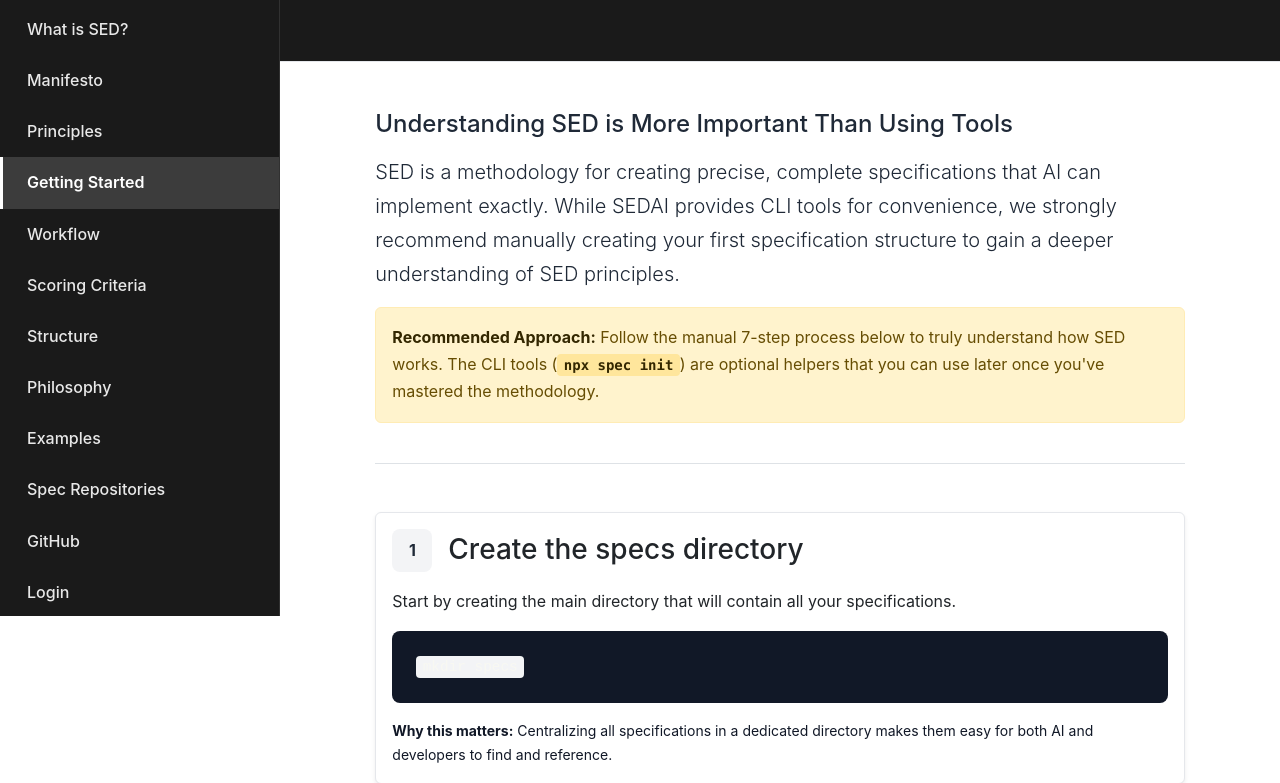
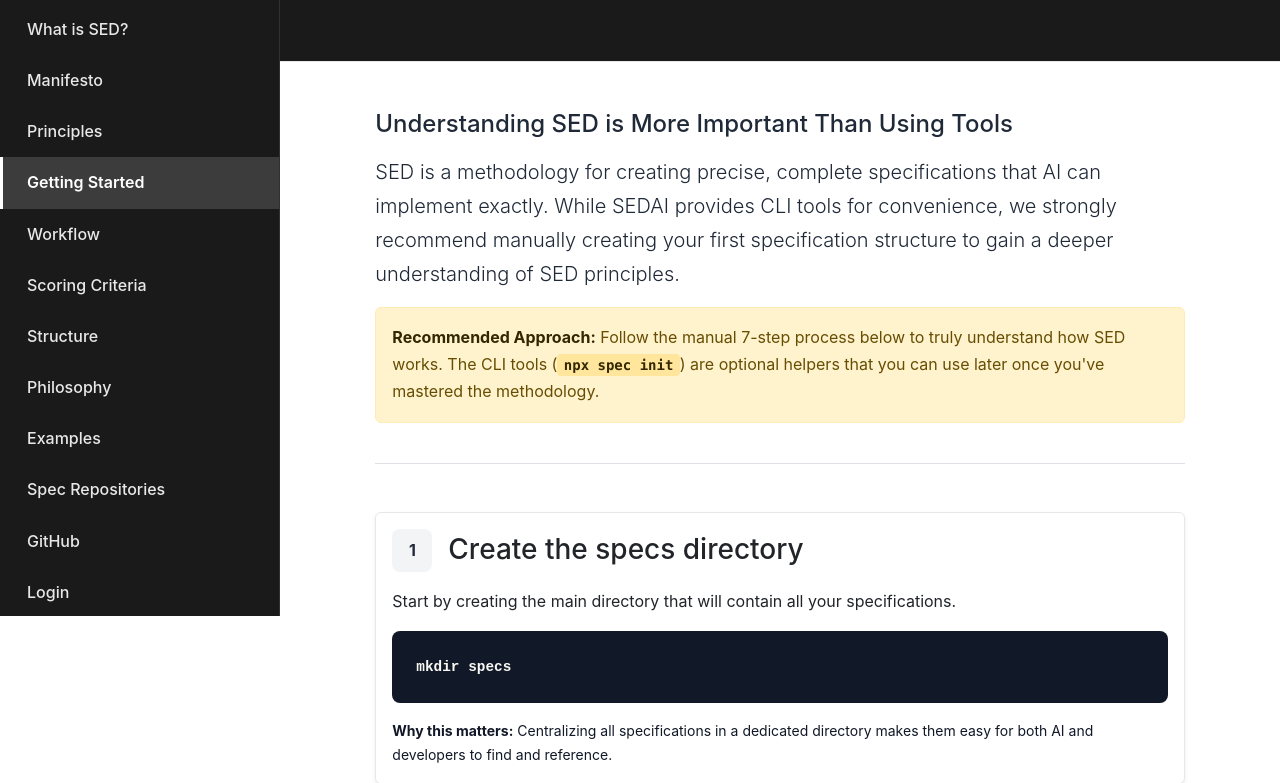
Before and after one commit to thruthesky/sedai, a website: page sedai-homepage/getting-started.html in a window 1280 px wide. Shown: the part 184-967 px from the top of the page. Drawn offline with nearby package versions, Linux system fonts and the light colour scheme.

Commit message:
style: Enhance code block visibility with improved background and text color settings

```diff
--- a/sedai-homepage/getting-started.html
+++ b/sedai-homepage/getting-started.html
@@ -269,8 +269,8 @@
 
         /* Code blocks */
         pre {
-            background: var(--sedai-gray-900);
-            color: #f8f8f2;
+            background: var(--sedai-gray-900) !important;
+            color: #f8f8f2 !important;
             padding: 1.5rem;
             border-radius: 0.5rem;
             overflow-x: auto;
@@ -278,17 +278,20 @@
         }
 
         pre code {
-            color: #f8f8f2;
+            background: transparent !important;
+            color: #f8f8f2 !important;
             font-family: 'Courier New', Courier, monospace;
             font-size: 0.9rem;
+            padding: 0 !important;
         }
 
         code {
             background: var(--sedai-gray-100);
-            color: var(--sedai-gray-800);
+            color: var(--sedai-gray-900);
             padding: 0.2rem 0.4rem;
             border-radius: 0.25rem;
             font-size: 0.875rem;
+            font-weight: 600;
         }
 
         /* Step highlight */
```
